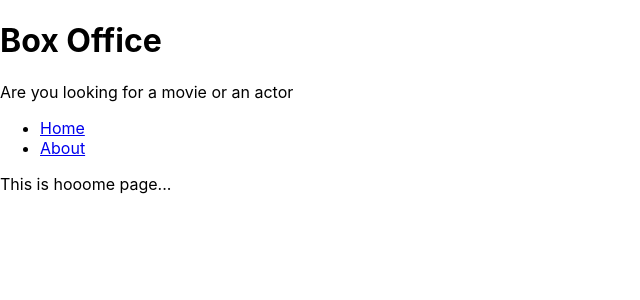
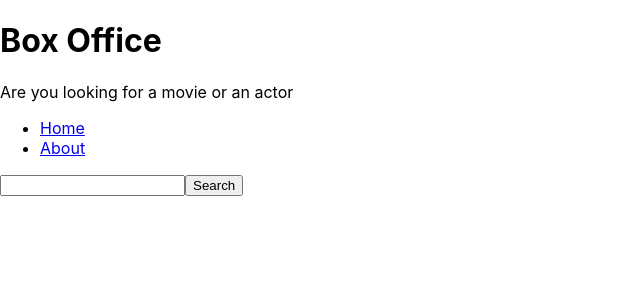
Before and after one commit to SanaProjects/box-office-app, a React (Create React App) app: page / in a window 1280 px wide. Shown: the top 300 px of the page, without its empty margins (0-640 px from the left). Built offline with nearby package versions, Linux system fonts and the light colour scheme.

Commit message:
added search bar

```diff
--- a/src/pages/Home.js
+++ b/src/pages/Home.js
@@ -1,10 +1,31 @@
-import React from 'react';
+import React, {useState} from 'react';
 import MainPageLayout from '../components/MainPageLayout';
 
 const Home = () => {
+    const onSearch = () => {
+
+      fetch(`https://api.tvmaze.com/search/shows?q=${input}`).then(r => r.json()).then(result =>{
+        console.log(result);
+      })
+    }
+    const [input, setInput] = useState('');
+    const onInputChange = (ev) => {
+      setInput(ev.target.value);
+
+    };
+
+    const onKeyDown = (ev) => {
+       if(ev.keyCode === 13){
+        onSearch()
+       }
+    }
+
+
   return (
     <MainPageLayout>
-      This is hooome page...
+        <input type="text" onChange={onInputChange} onKeyDown={onKeyDown} value={input} />
+         <button type='button' onClick={onSearch}>Search</button>
+         {/* This is hooome page... */}
     </MainPageLayout>
   )
 }
```
